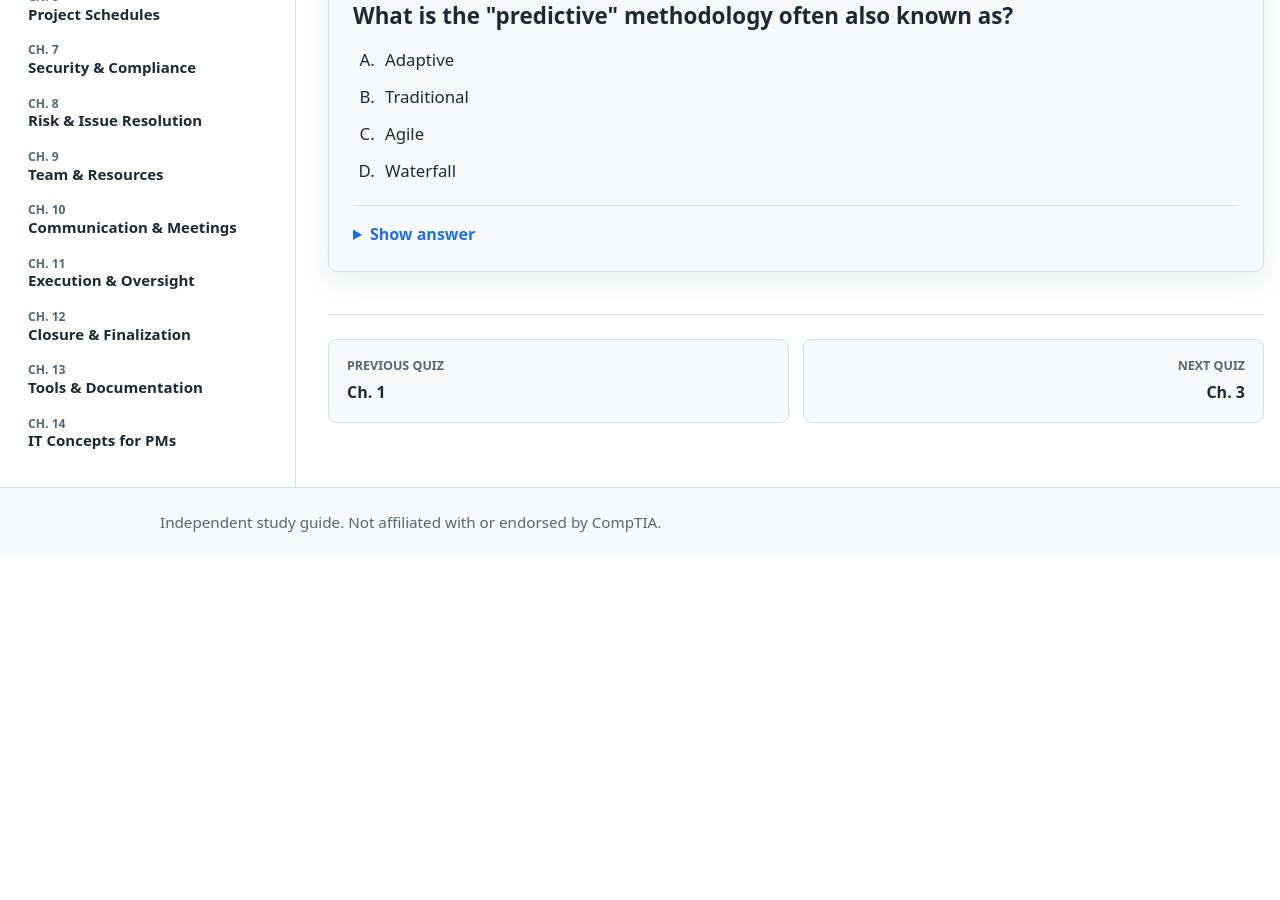
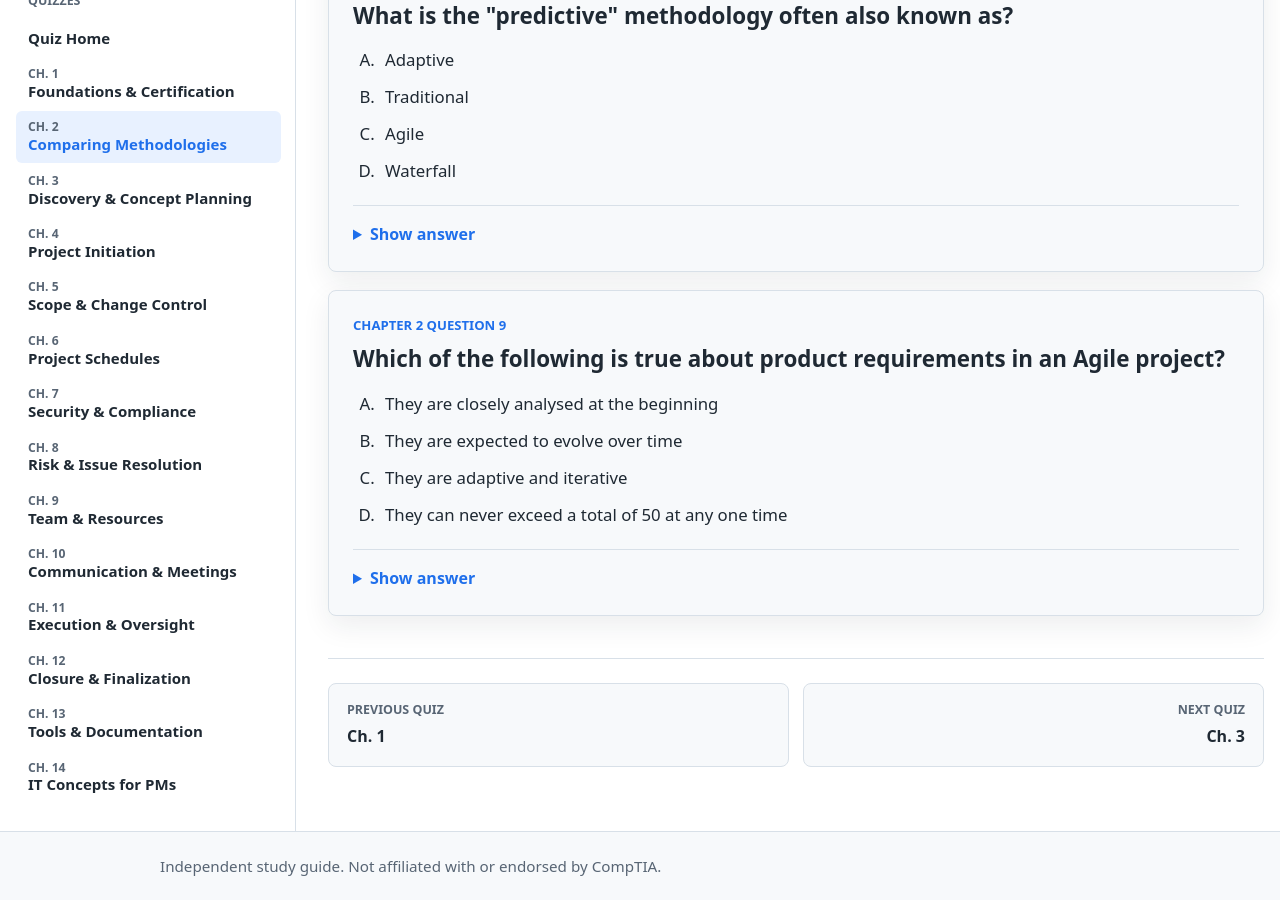
Before and after one commit to teganburns/project-plus-study-guide, a Jekyll site: the page built from quizzes/chapter-02.md, in a window 1280 px wide and 900 px high, scrolled down 3036 px. Built offline with Jekyll 4.4.1, drawn with Linux system fonts in a browser that asks for light colours; before the commit the page ends 3592 px from its top, so only the background shows below that.

Commit message:
Add chapter 2 Agile requirements quiz

```diff
--- a/quizzes/chapter-02.md
+++ b/quizzes/chapter-02.md
@@ -162,4 +162,21 @@ permalink: /quizzes/chapter-02/
       <p><strong>Answer: D.</strong> Predictive methodology is often also known as Waterfall.</p>
     </details>
   </article>
+
+  <article class="quiz-card">
+    <p class="quiz-meta">Chapter 2 Question 9</p>
+    <h2>Which of the following is true about product requirements in an Agile project?</h2>
+
+    <ol class="quiz-options" type="A">
+      <li>They are closely analysed at the beginning</li>
+      <li>They are expected to evolve over time</li>
+      <li>They are adaptive and iterative</li>
+      <li>They can never exceed a total of 50 at any one time</li>
+    </ol>
+
+    <details class="quiz-answer">
+      <summary>Show answer</summary>
+      <p><strong>Answer: B.</strong> Agile product requirements are expected to evolve over time as the team learns, receives feedback, and adapts the product.</p>
+    </details>
+  </article>
 </section>
```
